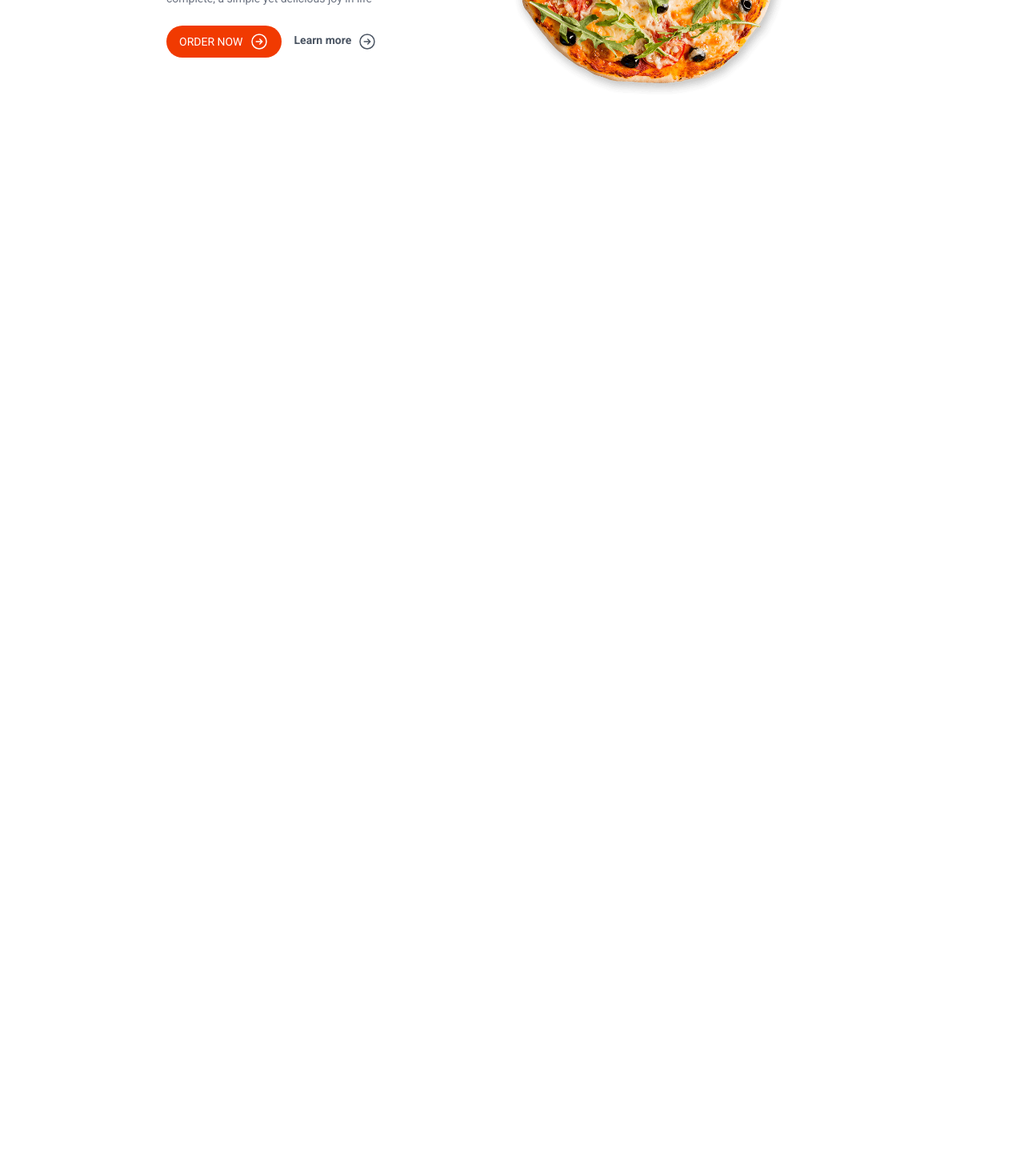
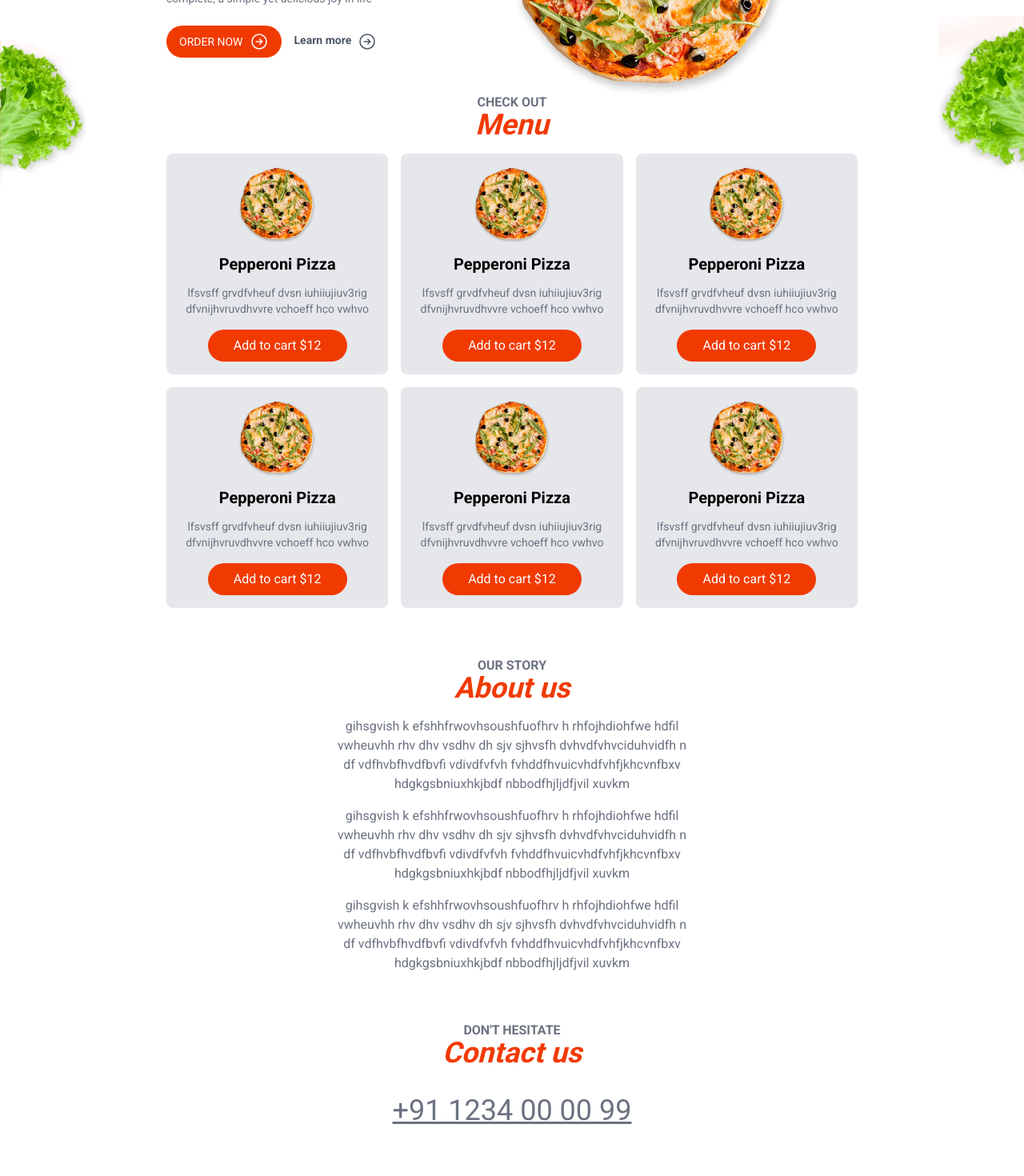
Before and after one commit to omsant02/OIBSIP, a Next.js app: page / in a window 1280 px wide. Shown: the part 280-1750 px from the top of the page at 80% size. Before the commit the page ends 800 px from the top, so only its background shows below. Built offline with nearby package versions, Linux system fonts and the light colour scheme.

Commit message:
adding body, contact, footer (after order now, learn more buttons

```diff
--- a/src/app/page.js
+++ b/src/app/page.js
@@ -1,11 +1,54 @@
 import Header from "@/components/layout/Header";
 import Hero from "@/components/layout/Hero";
+import HomeMenu from "@/components/layout/HomeMenu";
+import SectionHeaders from "@/components/layout/SectionHeaders";
 
 export default function Home() {
   return (
     <>
       <Header />
       <Hero />
+      <HomeMenu />
+      <section className="text-center my-16">
+        <SectionHeaders subHeader={"Our story"} mainHeader={"About us"} />
+        <div className=" text-gray-500 max-w-md mx-auto mt-4 flex flex-col gap-4">
+          <p>
+            gihsgvish k efshhfrwovhsoushfuofhrv h rhfojhdiohfwe hdfil vwheuvhh
+            rhv dhv vsdhv dh sjv sjhvsfh dvhvdfvhvciduhvidfh n df
+            vdfhvbfhvdfbvfi vdivdfvfvh fvhddfhvuicvhdfvhfjkhcvnfbxv
+            hdgkgsbniuxhkjbdf nbbodfhjljdfjvil xuvkm
+          </p>
+          <p>
+            gihsgvish k efshhfrwovhsoushfuofhrv h rhfojhdiohfwe hdfil vwheuvhh
+            rhv dhv vsdhv dh sjv sjhvsfh dvhvdfvhvciduhvidfh n df
+            vdfhvbfhvdfbvfi vdivdfvfvh fvhddfhvuicvhdfvhfjkhcvnfbxv
+            hdgkgsbniuxhkjbdf nbbodfhjljdfjvil xuvkm
+          </p>
+          <p>
+            gihsgvish k efshhfrwovhsoushfuofhrv h rhfojhdiohfwe hdfil vwheuvhh
+            rhv dhv vsdhv dh sjv sjhvsfh dvhvdfvhvciduhvidfh n df
+            vdfhvbfhvdfbvfi vdivdfvfvh fvhddfhvuicvhdfvhfjkhcvnfbxv
+            hdgkgsbniuxhkjbdf nbbodfhjljdfjvil xuvkm
+          </p>
+        </div>
+      </section>
+      <section className="text-center my-8">
+        <SectionHeaders
+          subHeader={"Don't hesitate"}
+          mainHeader={"Contact us"}
+        />
+        <div className="mt-8">
+          <a
+            className="text-4xl underline text-gray-500"
+            href="tel:+911234000099"
+          >
+            +91 1234 00 00 99
+          </a>
+        </div>
+      </section>
+      <footer className="border-t p-8 text-center text-gray-500 mt-16">
+        &copy; 2023 All rights reserved
+      </footer>
     </>
   );
 }
--- /dev/null
+++ b/src/components/layout/HomeMenu.js
@@ -0,0 +1,29 @@
+import Image from "next/image";
+import MenuItem from "../menu/MenuItem";
+import SectionHeaders from "./SectionHeaders";
+
+export default function HomeMenu() {
+  return (
+    <section className="">
+      <div className="absolute  left-0 right-0 w-full justify-start">
+        <div className="  absolute left-0 -top-[70px] text-left -z-10">
+          <Image src={"/sallad1.png"} width={109} height={189} alt={"sallad"} />
+        </div>
+        <div className="  absolute -top-[100px] right-0 -z-10">
+          <Image src={"/sallad2.png"} width={107} height={195} alt={"sallad"} />
+        </div>
+      </div>
+      <div className="text-center mb-4">
+        <SectionHeaders subHeader={"check out"} mainHeader={"Menu"} />
+      </div>
+      <div className="grid grid-cols-3 gap-4">
+        <MenuItem />
+        <MenuItem />
+        <MenuItem />
+        <MenuItem />
+        <MenuItem />
+        <MenuItem />
+      </div>
+    </section>
+  );
+}
--- /dev/null
+++ b/src/components/layout/SectionHeaders.js
@@ -0,0 +1,10 @@
+export default function SectionHeaders({ subHeader, mainHeader }) {
+  return (
+    <>
+      <h3 className="uppercase text-gray-500 font-semibold leading-4">
+        {subHeader}
+      </h3>
+      <h2 className=" text-primary font-bold text-4xl italic">{mainHeader}</h2>
+    </>
+  );
+}
--- /dev/null
+++ b/src/components/menu/MenuItem.js
@@ -0,0 +1,21 @@
+export default function MenuItem() {
+  return (
+    <div className="bg-gray-200 p-4 rounded-lg text-center hover:bg-white transition-all hover:shadow-md hover:shadow-black/25">
+      <div className="text-center ">
+        <img
+          src="/pizza.png"
+          className="max-h-auto max-h-24 block mx-auto"
+          alt="pizza"
+        />
+      </div>
+      <h4 className="font-semibold my-3 text-xl">Pepperoni Pizza</h4>
+      <p className="text-gray-500 text-sm">
+        lfsvsff grvdfvheuf dvsn iuhiiujiuv3rig dfvnijhvruvdhvvre vchoeff hco
+        vwhvo
+      </p>
+      <button className="bg-primary mt-4 text-white rounded-full px-8 py-2">
+        Add to cart $12
+      </button>
+    </div>
+  );
+}
```
